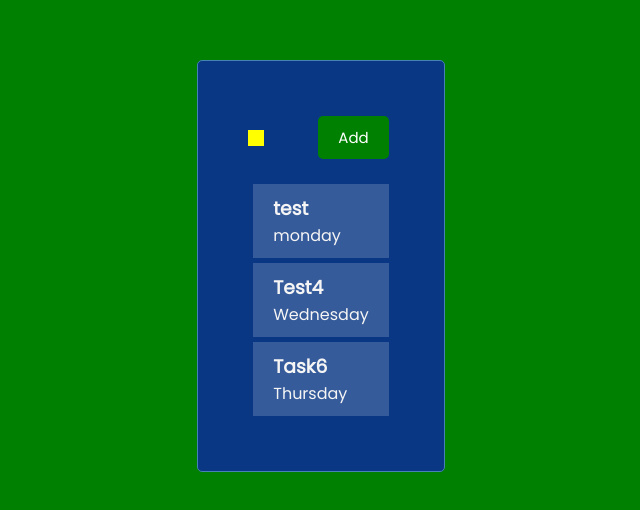
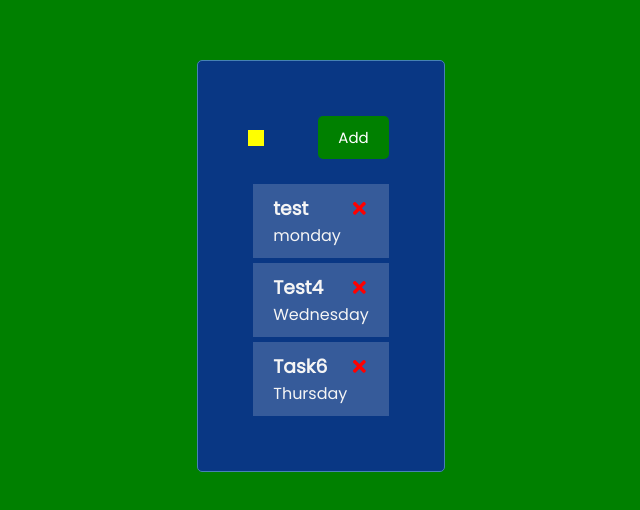
Before and after one commit to Layloe/tracker_react, a React (Create React App) app: page / in a window 1280 px wide. Shown: the part 134-644 px from the top of the page, without its empty margins (319-959 px from the left). Built offline with nearby package versions, Linux system fonts and the light colour scheme.

Commit message:
added delete and onToggle

```diff
--- a/package.json
+++ b/package.json
@@ -6,6 +6,7 @@
     "cra-template": "1.2.0",
     "react": "^19.0.0",
     "react-dom": "^19.0.0",
+    "react-icons": "^5.4.0",
     "react-scripts": "5.0.1"
   },
   "scripts": {
--- a/src/App.js
+++ b/src/App.js
@@ -27,11 +27,24 @@
       }
     ]
       )
+  // delete task
+  const deleteTask = (id) => {
+    setTasks(tasks.filter((task) => task.id !== id))
+  }
+
+// toggle reminder
+const toggleReminder = (id) => {
+  console.log(id)
+}
 
   return (
     <div className="container">
       <Header />
-      <Tasks tasks={tasks} />
+     {tasks.length > 0 ? <Tasks
+     tasks={tasks}
+     onDelete={deleteTask}
+     onToggle={toggleReminder}
+     /> : "No tasks to display"}
     </div>
   )
 }
--- a/src/components/Task.js
+++ b/src/components/Task.js
@@ -1,12 +1,17 @@
+import {FaTimes} from 'react-icons/fa'
 
-const Task = ({task}) => {
+const Task = ({task, onDelete, onToggle}) => {
   return (
-    <div className="task">
-        <h3>{task.text}</h3>
+    <div className="task" onDoubleClick={() => onToggle(task.id)}>
+        <h3>{task.text}{' '}
+           <FaTimes
+           style={{color: 'red',
+           cursor: 'pointer'}}
+           onClick={() => onDelete(task.id)}
+           /></h3>
         <p>{task.day}</p>
-        {/* <h3>{task.id}</h3> */}
     </div>
   )
 }
-
+//! 4:49:00
 export default Task
--- a/src/components/Tasks.js
+++ b/src/components/Tasks.js
@@ -1,11 +1,11 @@
 import Task from "./Task"
 
-const Tasks = ({tasks}) => {
+const Tasks = ({tasks, onDelete, onToggle}) => {
   return (
     <div>
     {tasks.map((task) => (
       // <h3 key={task.id}>{task.text}</h3>
-        <Task key={task.id} task={task} />
+        <Task key={task.id} task={task} onDelete={onDelete} onToggle={onToggle} />
     ))}
 </div>
   )
```
Also changed, not shown: 1 other file (tests, documents, lock files or other folders).
